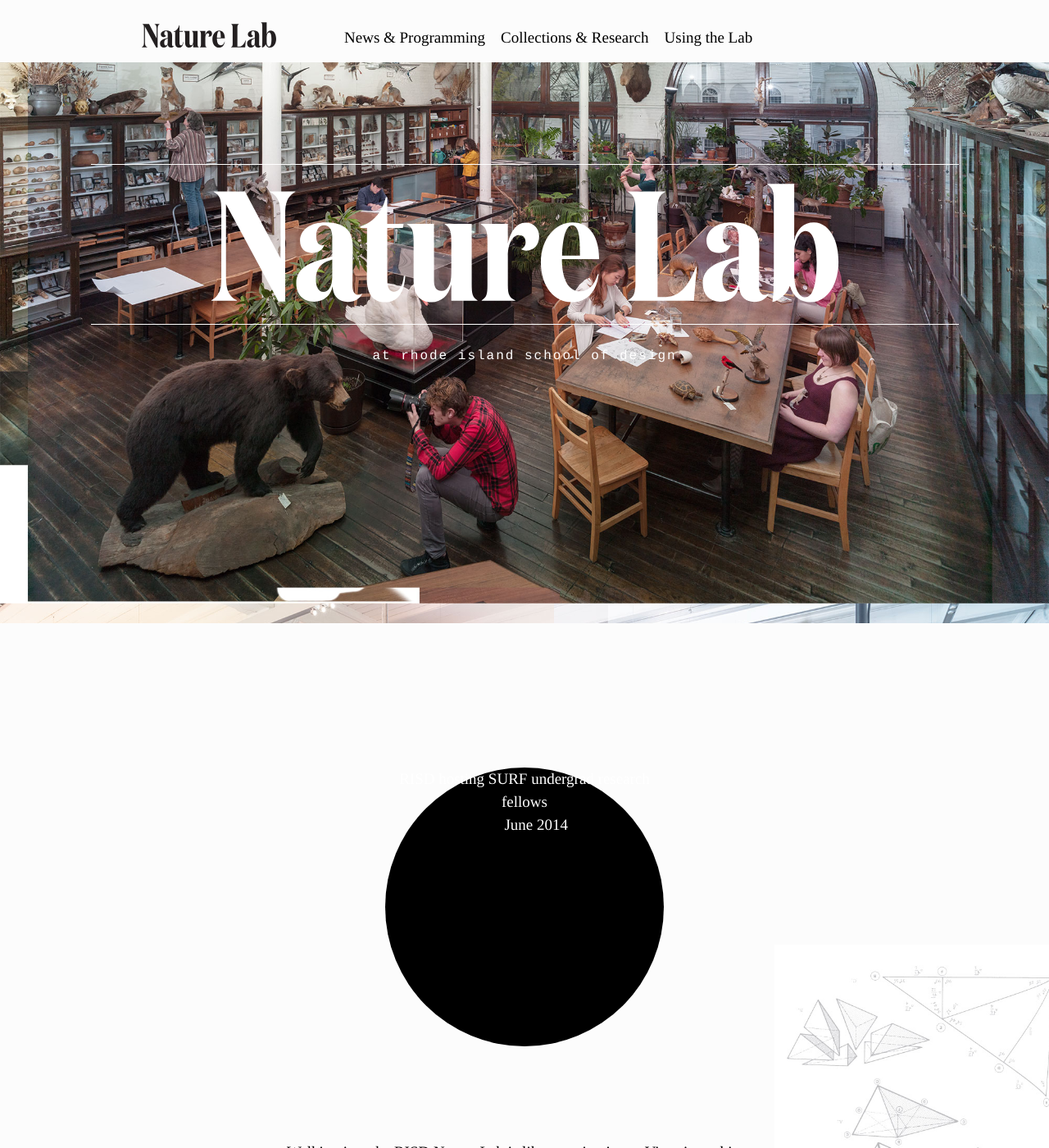
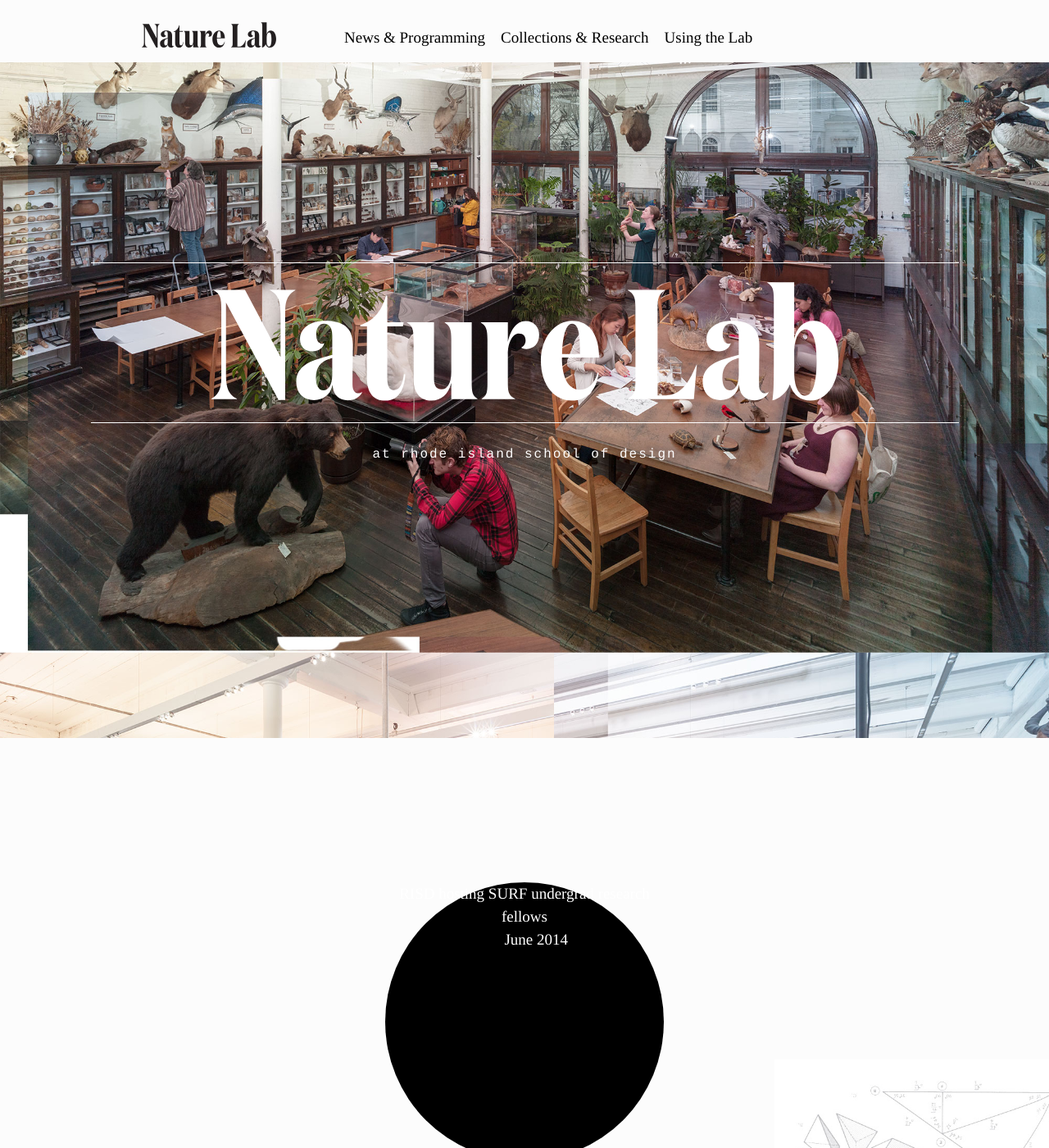
Before and after one commit to micahmicah/nature-lab, a Jekyll site: the page built from index.html, in a window 1280 px wide and 1400 px high. Shown: the whole window at 82% size. Built offline with Jekyll 4.4.1, drawn with Linux system fonts in a browser that asks for light colours; some web fonts are replaced.

Commit message:
Media query stuff
playing with some media query stuff for the hero image.

```diff
--- a/assets/style/css/site.css
+++ b/assets/style/css/site.css
@@ -673,7 +673,10 @@ table {
     padding-left: 4.255285714286%; }
 
   .container .offset-by-three {
-    padding-left: 17.021285714286%; } }
+    padding-left: 239px; }
+
+  .container .offset-by-five {
+    padding-left: 417px; } }
 /* #Tablet (Portrait)
 ================================================== */
 /* Note: Design for a width of 768px */
@@ -1011,15 +1014,27 @@ p .intro {
       background: url("../../img/nature-lab-header-02.jpg");
       background-size: 1900px auto;
       background-position: -600px -350px; } }
+  @media only screen and (min-height: 650px) {
+    .hero-image {
+      height: 650px;
+      background-position: -0px -220px; } }
+  @media only screen and (min-height: 800px) {
+    .hero-image {
+      height: 800px;
+      background-position: -0px -140px; }
+      .hero-image .logo {
+        top: 2em; } }
+  @media only screen and (min-height: 900px) {
+    .hero-image {
+      height: 900px;
+      background-size: cover; } }
 
 .hero-image {
   position: relative;
   z-index: 1; }
 
 .texture-specimens {
-  width: 100%;
-  height: 455px;
-  background: #f8faff; }
+  width: 100%; }
 
 .container {
   margin-top: 5em; }
@@ -1271,8 +1286,10 @@ x
 
 /* Hide the slides before the JS is loaded. Avoids image jumping */
 .flexslider .slides img {
-  width: 100%;
-  display: block; }
+  max-width: 100%;
+  display: block;
+  max-height: 100%;
+  margin: 0 auto; }
 
 .flex-pauseplay span {
   text-transform: capitalize; }
--- a/assets/style/scss/flexslider.scss
+++ b/assets/style/scss/flexslider.scss
@@ -38,7 +38,7 @@ x/*
 *********************************/
 .flexslider {margin: 0; padding: 0;}
 .flexslider .slides > li {display: none; -webkit-backface-visibility: hidden;} /* Hide the slides before the JS is loaded. Avoids image jumping */
-.flexslider .slides img {width: 100%; display: block;}
+.flexslider .slides img {max-width: 100%; display: block; max-height:100%; margin:0 auto;}
 .flex-pauseplay span {text-transform: capitalize;}
 
 /* Clearfix for the .slides element */
--- a/assets/style/scss/grid.scss
+++ b/assets/style/scss/grid.scss
@@ -117,7 +117,9 @@
         .container .sixteen.columns{ width:100%;}
 
         .container .offset-by-one{ padding-left:4.255285714286%;}
-        .container .offset-by-three{padding-left:17.021285714286%;}
+        .container .offset-by-three{padding-left:239px;}
+        .container .offset-by-four{}
+        .container .offset-by-five{padding-left:417px;}
 
 }
 
--- a/index.html
+++ b/index.html
@@ -122,7 +122,7 @@ section: index
 
  	<section class="container">
  		<div class="sixteen columns">
- 			<img src="#" class="flood"/>
+ 			<img src="{{site.baseurl}}/assets/img/collage.jpg" class="flood"/>
 
  		</div>
  	</section>
@@ -137,7 +137,7 @@ section: index
  		</div>
 
  		<div class="four columns offset-by-one">
- 			<img src="#" class="texture-specimens"/>
+ 			<img src="{{site.baseurl}}/assets/img/vertabrae-main.jpg" class="texture-specimens"/>
  		</div>
 
  	</section>
```
Also changed, not shown: assets/style/scss/module.scss (+19 -2 lines), assets/img/collage.jpg (added), assets/img/collections/collage.jpg (added), assets/img/vertabrae-main.jpg (added), 7 other files.
